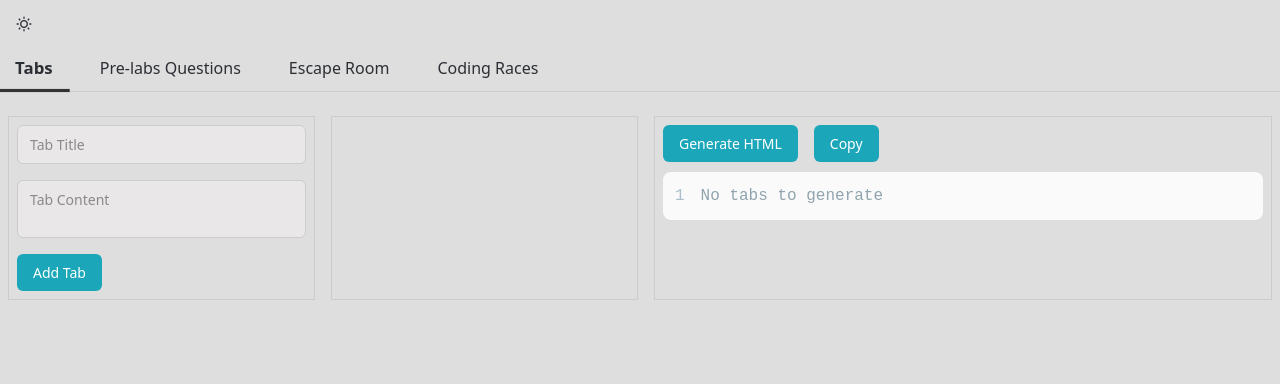
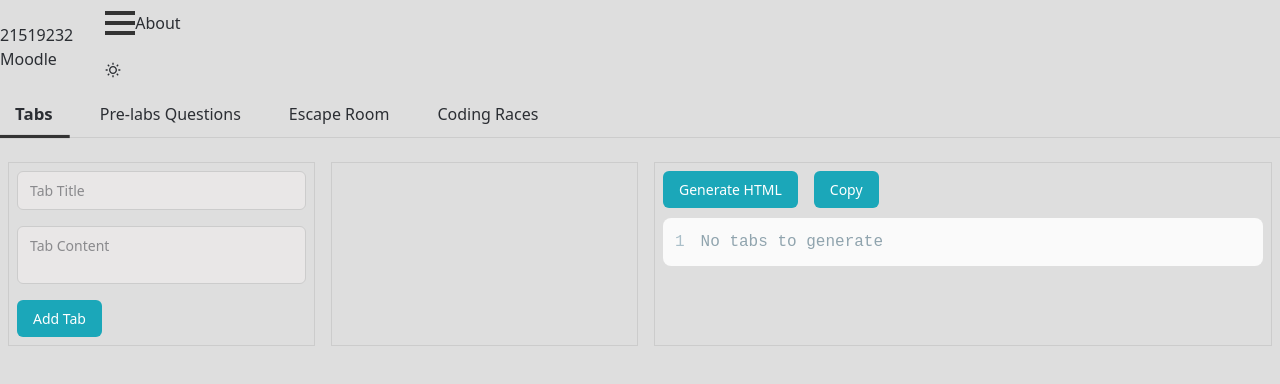
Before and after one commit to nganLikeable/LMS-Moodle-Featuring-Escape-room, a Next.js app: page / in a window 1280 px wide. Shown: the top 384 px of the page. Built offline with nearby package versions, Linux system fonts and the light colour scheme.

Commit message:
fixed wrap themprovider

```diff
--- a/app/Components/Header.module.css
+++ b/app/Components/Header.module.css
@@ -1,7 +1,20 @@
-.container ul {
+/* NavBar.module.css */
+.navbar {
+  width: 100%;
+  background-color: var(--background);
+  color: var(--foreground);
+  padding: 1rem;
+}
+
+.container {
   display: flex;
-  gap: 20rem;
-  padding: 1rem;
-  justify-content: flex-end;
-  margin-right: 5rem;
+  align-items: center;
+  justify-content: flex-start; /* everything aligns to left */
+  gap: 1rem;
 }
+
+.navbar a {
+  text-decoration: none;
+  color: inherit;
+  font-weight: 500;
+}
--- a/app/Components/Header.tsx
+++ b/app/Components/Header.tsx
@@ -1,6 +1,7 @@
 "use client";
 import styles from "./Header.module.css";
 import NavBar from "./NavBar";
+import ThemeToggle from "./ThemeToggle";
 export default function Header() {
   return (
     <header className={styles.container}>
@@ -10,8 +11,9 @@ export default function Header() {
           <li>Moodle</li>
         </ul>
       </div>
-      <div className={styles.nav}>
+      <div className={styles.below}>
         <NavBar />
+        <ThemeToggle />
       </div>
     </header>
   );
--- a/app/Components/NavBar.tsx
+++ b/app/Components/NavBar.tsx
@@ -7,18 +7,8 @@ export default function NavBar() {
   return (
     <nav className={styles.navbar}>
       <div className={styles.container}>
-        {/*Left side tabs*/}
-        {/* <div className={styles.tabs}>
-          <Tabs />
-        </div>
- */}
-        {/*Right links and menu*/}
-        <ul className={styles.rightLinks}>
-          <li>
-            <Link href="/about">About</Link>
-          </li>
-          <HamburgerMenu />
-        </ul>
+        <HamburgerMenu />
+        <Link href="/about">About </Link>
       </div>
     </nav>
   );
--- a/app/globals.css
+++ b/app/globals.css
@@ -13,4 +13,5 @@
 body {
   background-color: var(--background);
   color: var(--foreground);
+  transition: background 0.3s, color 0.3s;
 }
--- a/app/layout.tsx
+++ b/app/layout.tsx
@@ -1,6 +1,7 @@
 import type { Metadata } from "next";
 import { ThemeProvider } from "next-themes";
 import { Geist, Geist_Mono } from "next/font/google";
+import Header from "./Components/Header";
 import "./globals.css";
 const geistSans = Geist({
   variable: "--font-geist-sans",
@@ -33,6 +34,8 @@ export default function RootLayout({
           defaultTheme="system"
           enableSystem
         >
+          {" "}
+          <Header />
           {children}
         </ThemeProvider>
       </body>
--- a/app/page.tsx
+++ b/app/page.tsx
@@ -1,11 +1,8 @@
 // app/page.tsx
 import Tabs from "./Components/Tabs";
-import DarkModeToggle from "./Components/ThemeToggle";
-
 export default function Home() {
   return (
     <div>
-      <DarkModeToggle />
       <Tabs />
     </div>
   );
```
